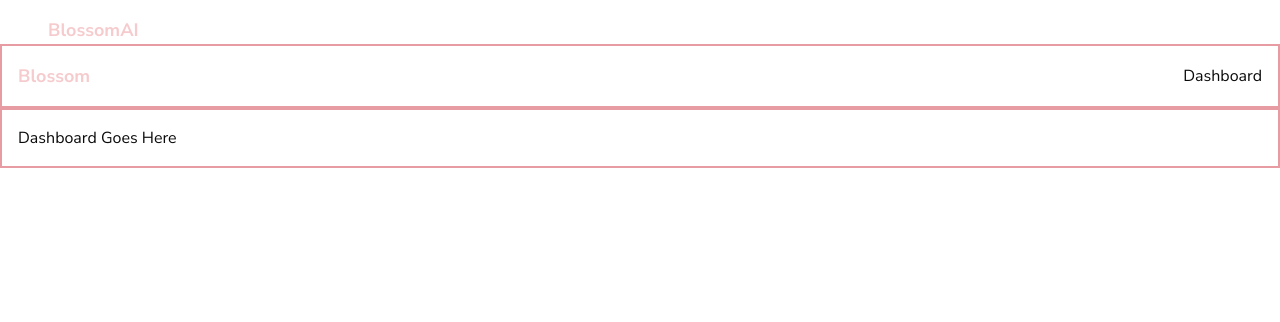
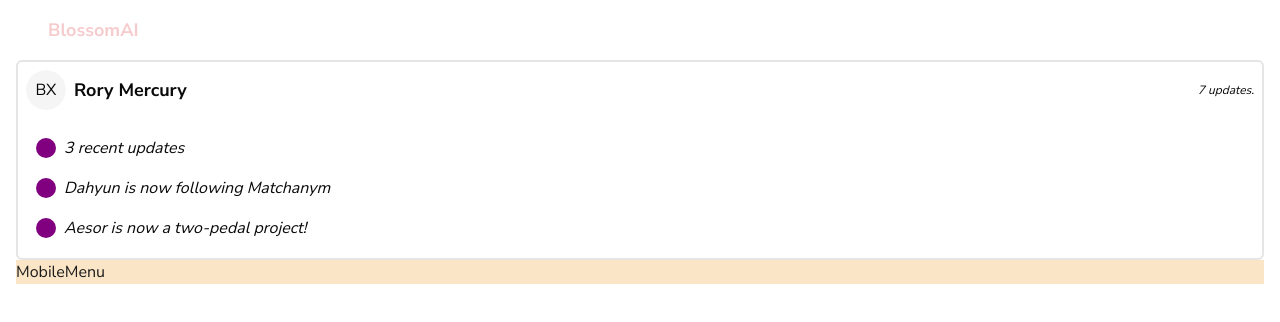
Before and after one commit to brxjonesdev/blossomAI, a Next.js app: page /home in a window 1280 px wide. Shown: the top 322 px of the page. Built offline with nearby package versions, Linux system fonts and the light colour scheme.

Commit message:
doing some slight ui work

```diff
--- a/app/home/layout.tsx
+++ b/app/home/layout.tsx
@@ -5,13 +5,7 @@ export default function DashboardLayout({
   }>) {
   return (
     <div className='flex flex-col'>
-        <nav className='flex items-center justify-between gap-2 p-4 border-blsm_accent border-2'>
-            <p className='text-lg font-bold text-blsm_primary'>Blossom</p>
-            <div className='md:'>
-            <h2>Dashboard</h2>
-            </div>
-        </nav>
-      <main className='flex-1 p-4 overflow-y-auto border-blsm_accent border-2'>{children}</main>
+      <main className='flex-1 p-4 overflow-y-aut'>{children}</main>
     </div>
   );
 }
--- a/app/home/page.tsx
+++ b/app/home/page.tsx
@@ -1,7 +1,12 @@
 import React from 'react'
+import Notifications from '@/components/notifications';
+import MobileMenu from '@/components/mobile-menu';
 
 export default function Dashboard() {
   return (
-    <div>Dashboard Goes Here</div>
+    <section>
+      <Notifications/>
+      <MobileMenu/>
+    </section>
   )
 }
--- a/app/login/page.tsx
+++ b/app/login/page.tsx
@@ -1,6 +1,13 @@
 import React from 'react';
 import { Tabs, TabsContent, TabsList, TabsTrigger } from '@/components/ui/tabs';
 import Link from 'next/link';
+import { createClient } from '@/utils/supabase/server';
+import AuthForm from '@/components/auth-form';
+
+const supabase = createClient();
+
+
+
 
 export default function LoginPage() {
   return (
@@ -21,6 +28,10 @@ export default function LoginPage() {
             <p>
                 Signup here.
             </p>
+            <AuthForm githubLogin={async ()=> {
+              'use server'
+              signInWithGithub();
+            }}/>
           </TabsContent>
         </Tabs>
       </section>
--- /dev/null
+++ b/components/auth-form.tsx
@@ -0,0 +1,12 @@
+'use client'
+import React from 'react'
+
+export default function AuthForm({githubLogin}) {
+  return (
+    <form>
+      <input type="text" placeholder="email" />
+      <input type="password" placeholder="password" />
+      <button type="submit" onClick={githubLogin}>Submit</button>
+    </form>
+  )
+}
--- /dev/null
+++ b/components/mobile-menu.tsx
@@ -0,0 +1,7 @@
+import React from 'react'
+
+export default function MobileMenu() {
+  return (
+    <div className='w-full bg-blsm_secondary text-blsm_background'>MobileMenu</div>
+  )
+}
--- /dev/null
+++ b/components/notifications.tsx
@@ -0,0 +1,51 @@
+'use client'
+import React from 'react'
+
+import { Avatar, AvatarFallback, AvatarImage } from "@/components/ui/avatar"
+import { motion, AnimatePresence } from "framer-motion"
+
+
+export default function Notifications() {
+    const notifications: string[] = [
+        "3 recent updates",
+        "Dahyun is now following Matchanym",
+        "Aesor is now a two-pedal project!"
+    ];
+
+    return (
+        <div className='border-2 p-2 rounded-md flex flex-col gap-4'>
+            <div className='flex items-center justify-between'>
+                <div className='flex items-center gap-2'>
+                <Avatar>
+                    <AvatarImage src=''/>
+                    <AvatarFallback>BX</AvatarFallback>
+                </Avatar>
+                <p className='text-lg font-bold'>Rory Mercury</p>
+                </div>
+                <p className='text-xs italic'>7 updates.</p>
+            </div>
+            <motion.div className='border-white border-2 rounded-lg'>
+                {notifications.map((notification, index) => {
+                    return (
+                        <AnimatePresence key={index}>
+                            <motion.div
+                                initial={{ opacity: 0, y: 50 }}
+                                animate={{ opacity: 1, y: 0 }}
+                                exit={{ opacity: 0, y: -50 }}
+                                className='flex items-center gap-2 p-2'
+                            >
+                                <div>
+                                    {/* We could add a better icon here. */}
+                                    <svg width="20" height="20">
+                                        <circle cx="10" cy="10" r="10" fill="purple" />
+                                    </svg>
+                                </div>
+                                <p className='italic'>{notification}</p>
+                            </motion.div>
+                        </AnimatePresence>
+                    );
+                })}
+            </motion.div>
+        </div>
+    );
+}
--- /dev/null
+++ b/components/ui/avatar.tsx
@@ -0,0 +1,50 @@
+"use client"
+
+import * as React from "react"
+import * as AvatarPrimitive from "@radix-ui/react-avatar"
+
+import { cn } from "@/lib/utils"
+
+const Avatar = React.forwardRef<
+  React.ElementRef<typeof AvatarPrimitive.Root>,
+  React.ComponentPropsWithoutRef<typeof AvatarPrimitive.Root>
+>(({ className, ...props }, ref) => (
+  <AvatarPrimitive.Root
+    ref={ref}
+    className={cn(
+      "relative flex h-10 w-10 shrink-0 overflow-hidden rounded-full",
+      className
+    )}
+    {...props}
+  />
+))
+Avatar.displayName = AvatarPrimitive.Root.displayName
+
+const AvatarImage = React.forwardRef<
+  React.ElementRef<typeof AvatarPrimitive.Image>,
+  React.ComponentPropsWithoutRef<typeof AvatarPrimitive.Image>
+>(({ className, ...props }, ref) => (
+  <AvatarPrimitive.Image
+    ref={ref}
+    className={cn("aspect-square h-full w-full", className)}
+    {...props}
+  />
+))
+AvatarImage.displayName = AvatarPrimitive.Image.displayName
+
+const AvatarFallback = React.forwardRef<
+  React.ElementRef<typeof AvatarPrimitive.Fallback>,
+  React.ComponentPropsWithoutRef<typeof AvatarPrimitive.Fallback>
+>(({ className, ...props }, ref) => (
+  <AvatarPrimitive.Fallback
+    ref={ref}
+    className={cn(
+      "flex h-full w-full items-center justify-center rounded-full bg-muted",
+      className
+    )}
+    {...props}
+  />
+))
+AvatarFallback.displayName = AvatarPrimitive.Fallback.displayName
+
+export { Avatar, AvatarImage, AvatarFallback }
--- a/package.json
+++ b/package.json
@@ -11,12 +11,16 @@
     "format:fix": "prettier --write --list-different ."
   },
   "dependencies": {
+    "@radix-ui/react-avatar": "^1.0.4",
     "@radix-ui/react-label": "^2.0.2",
     "@radix-ui/react-popover": "^1.0.7",
     "@radix-ui/react-radio-group": "^1.1.3",
     "@radix-ui/react-tabs": "^1.0.4",
+    "@supabase/ssr": "^0.1.0",
+    "@supabase/supabase-js": "^2.39.8",
     "class-variance-authority": "^0.7.0",
     "clsx": "^2.1.0",
+    "framer-motion": "^11.0.14",
     "lucide-react": "^0.357.0",
     "next": "14.1.3",
     "next-themes": "^0.3.0",
--- /dev/null
+++ b/utils/supabase/server.ts
@@ -0,0 +1,36 @@
+import { createServerClient, type CookieOptions } from '@supabase/ssr'
+import { cookies } from 'next/headers'
+
+export function createClient() {
+  const cookieStore = cookies()
+
+  return createServerClient(
+    process.env.NEXT_PUBLIC_SUPABASE_URL!,
+    process.env.NEXT_PUBLIC_SUPABASE_ANON_KEY!,
+    {
+      cookies: {
+        get(name: string) {
+          return cookieStore.get(name)?.value
+        },
+        set(name: string, value: string, options: CookieOptions) {
+          try {
+            cookieStore.set({ name, value, ...options })
+          } catch (error) {
+            // The `set` method was called from a Server Component.
+            // This can be ignored if you have middleware refreshing
+            // user sessions.
+          }
+        },
+        remove(name: string, options: CookieOptions) {
+          try {
+            cookieStore.set({ name, value: '', ...options })
+          } catch (error) {
+            // The `delete` method was called from a Server Component.
+            // This can be ignored if you have middleware refreshing
+            // user sessions.
+          }
+        },
+      },
+    }
+  )
+}
```
Also changed, not shown: middelware.ts (added, +19 -0 lines), utils/supabase/client.ts (added, +8 -0 lines), utils/supabase/middleware.ts (added, +60 -0 lines), 1 other file (tests, documents, lock files or other folders).
